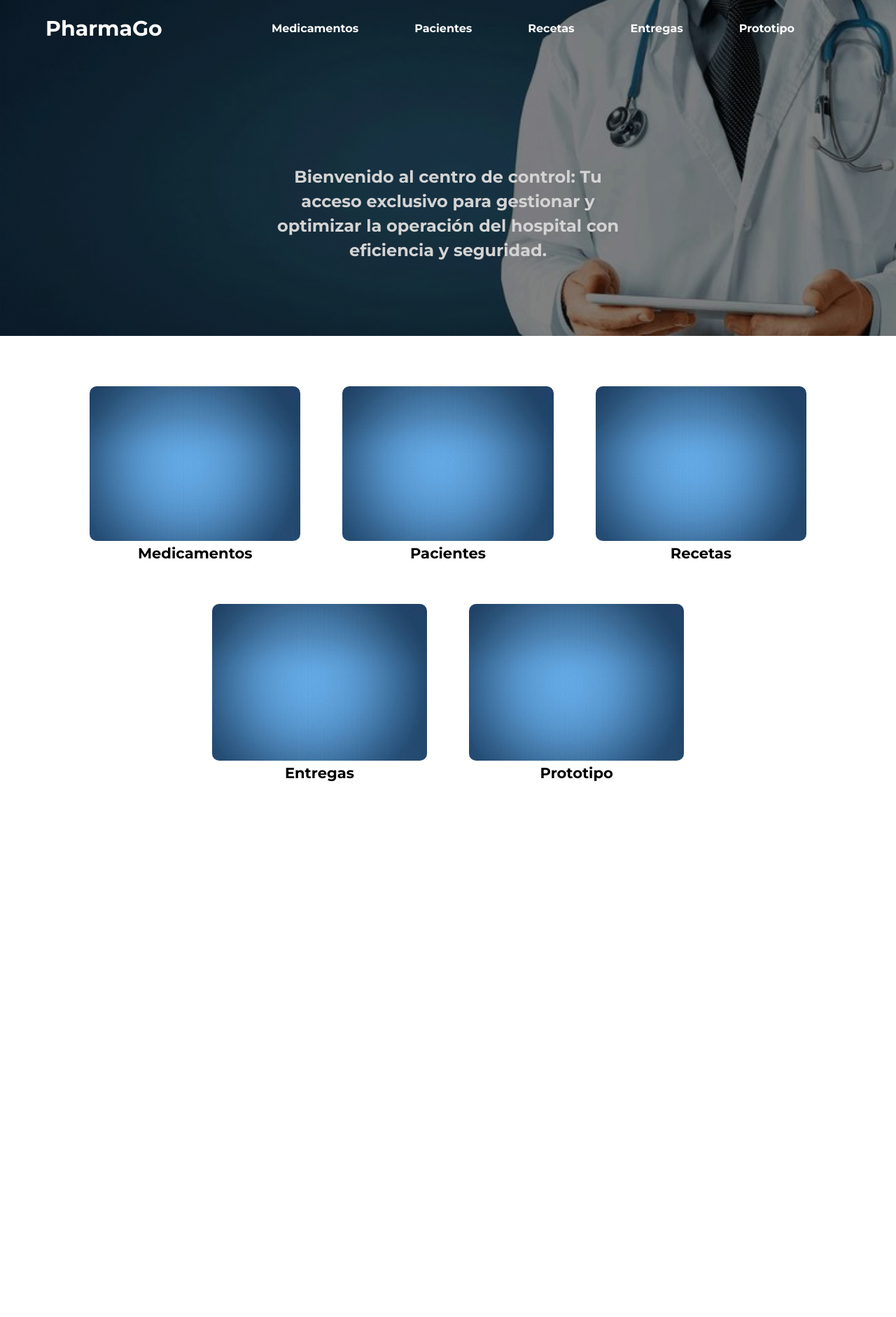
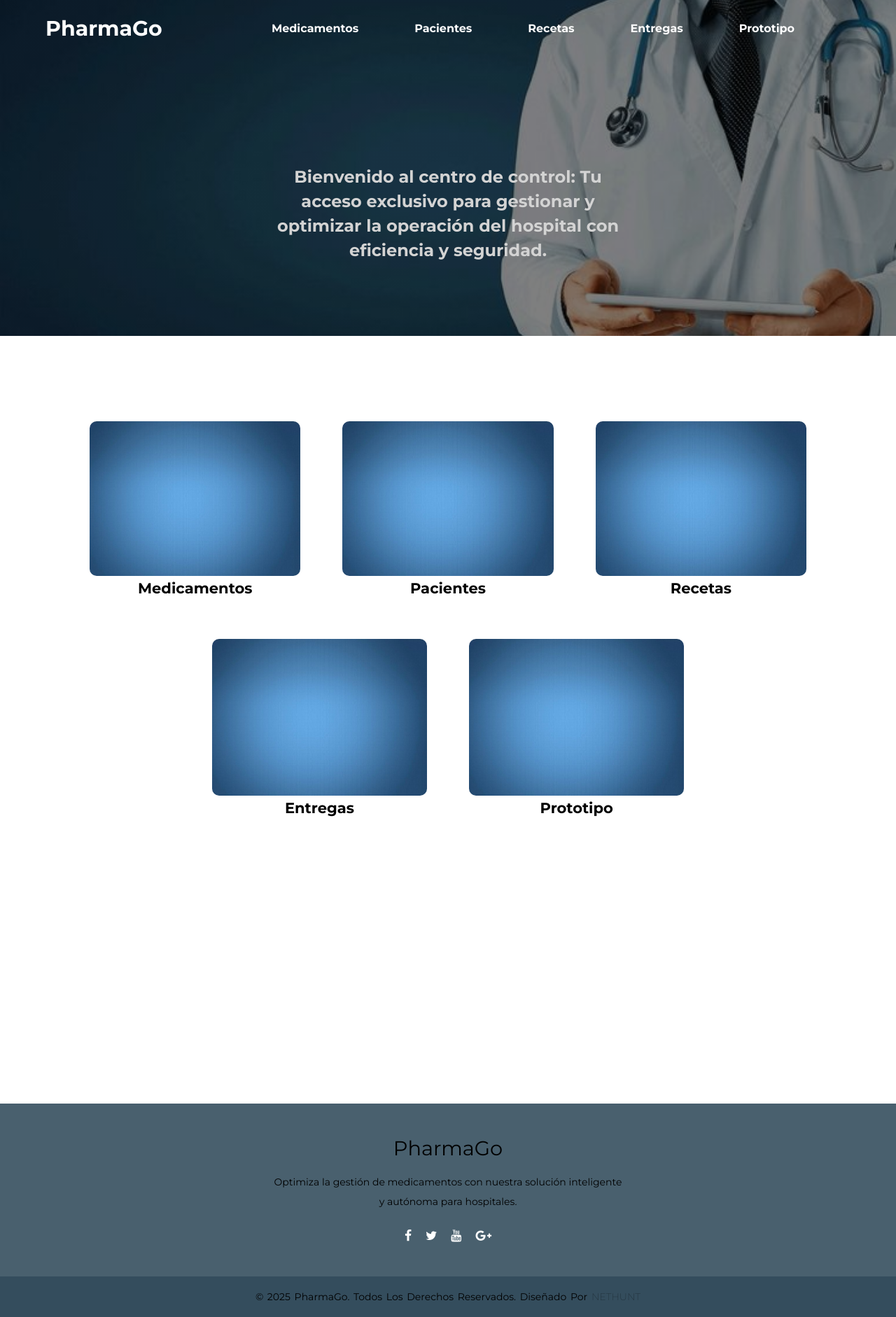
Before and after one commit to CarToCare/PharmaGo, a Django app: page /inicio/ in a window 1280 px wide. Shown: the whole page at 70% size. Before the commit the page ends 1117 px from the top, so only its background shows below. Run offline with Django 5.2, Linux system fonts and the light colour scheme; some libraries are stand-ins or nearby versions.

Commit message:
inicio actualizado

```diff
--- a/ourproyecto/pag/static/inicio.css
+++ b/ourproyecto/pag/static/inicio.css
@@ -176,8 +176,7 @@ body {
     width: 80%;
     margin: auto;
     text-align: center;
-    padding-top: -50px;
-    margin-top: -350px;
+    padding-top: 50px;
 }
 
 .row {
@@ -191,15 +190,94 @@ body {
 .collage-col {
     flex-basis: 30%;
     text-align: center;
+    position: relative;
+    top: -350px;
+    z-index: 2;
 }
 
 .collage-col img {
     width: 100%;
     border-radius: 10px;
     transition: transform 0.3s ease, box-shadow 0.3s ease;
+
 }
 
 .collage-col img:hover {
     transform: scale(1.05);
     box-shadow: 0 4px 8px rgba(0, 0, 0, 0.2);
 }
+
+/* Footer */
+.footer{
+    width: auto;
+    height: auto;
+    background-color:#49606e ;
+    padding-top: 40px;
+    color: #000000;
+}
+.footer-content {
+    display: flex;
+    align-items: center;
+    justify-content: center;
+    flex-direction: column;
+    text-align: center;
+}
+
+.footer-content h3{
+    font-size: 1.8rem;
+    font-weight: 400;
+    text-transform: capitalize;
+    line-height: 3rem;
+}
+
+.footer-content p{
+    max-width: 500px;
+    margin: 10px auto;
+    line-height: 28px;
+    font-size: 14px;
+}
+
+.socials{
+    list-style: none;
+    display: flex;
+    align-items: center;
+    justify-content: center;
+    margin: 1rem 0 3rem 0;
+}
+
+.socials li{
+    margin: 0 10px;
+}
+
+.socials a{
+    text-decoration: none;
+    color:#fff;
+}
+
+.socials a i{
+    font-size: 1.1rem;
+    transition: color .4s ease;
+}
+
+.socials a:hover i{
+    color:#286a93;
+}
+
+.footer-bottom{
+    background-color:#344D5D;
+    width: auto;
+    padding: 20px 0;
+    text-align: center;
+}
+
+.footer-bottom p{
+    font-size: 14px;
+    word-spacing: 2px;
+    text-transform: capitalize;
+}
+
+.footer-bottom span{
+    text-transform: uppercase;
+    opacity: .4;
+    font-weight: 200;
+}
--- a/ourproyecto/pag/templates/inicio.html
+++ b/ourproyecto/pag/templates/inicio.html
@@ -12,6 +12,8 @@
 
     <link rel="icon" type="image/png" href="im.png">
     <link rel="stylesheet" href="https://cdnjs.cloudflare.com/ajax/libs/font-awesome/6.6.0/css/all.min.css">
+
+    <link rel="stylesheet" href="https://stackpath.bootstrapcdn.com/font-awesome/4.7.0/css/font-awesome.min.css">
 
     {% load static %}
     <link rel="stylesheet" href="{% static 'inicio.css' %}">
@@ -75,6 +77,24 @@
         </div>
     </section>
 
+    <footer class="footer">
+        <div class="footer-content">
+            <h3>PharmaGo</h3>
+            <p>Optimiza la gestión de medicamentos con nuestra solución inteligente y autónoma para hospitales.</p>
+            <ul class="socials">
+                <li><a href="#"><i class="fa fa-facebook"> </i></a></li>
+                <li><a href="#"><i class="fa fa-twitter"> </i></a></li>
+                <li><a href="#"><i class="fa fa-youtube"> </i></a></li>
+                <li><a href="#"><i class="fa fa-google-plus"> </i></a></li>
+            </ul>
+        </div>
+
+        <div class="footer-bottom">
+            <p>&copy; 2025 PharmaGo. Todos los derechos reservados. Diseñado por <span>Nethunt</span></p>
+        </div>
+    </footer>
+
+
 </div>
 </body>
 </html>
```
